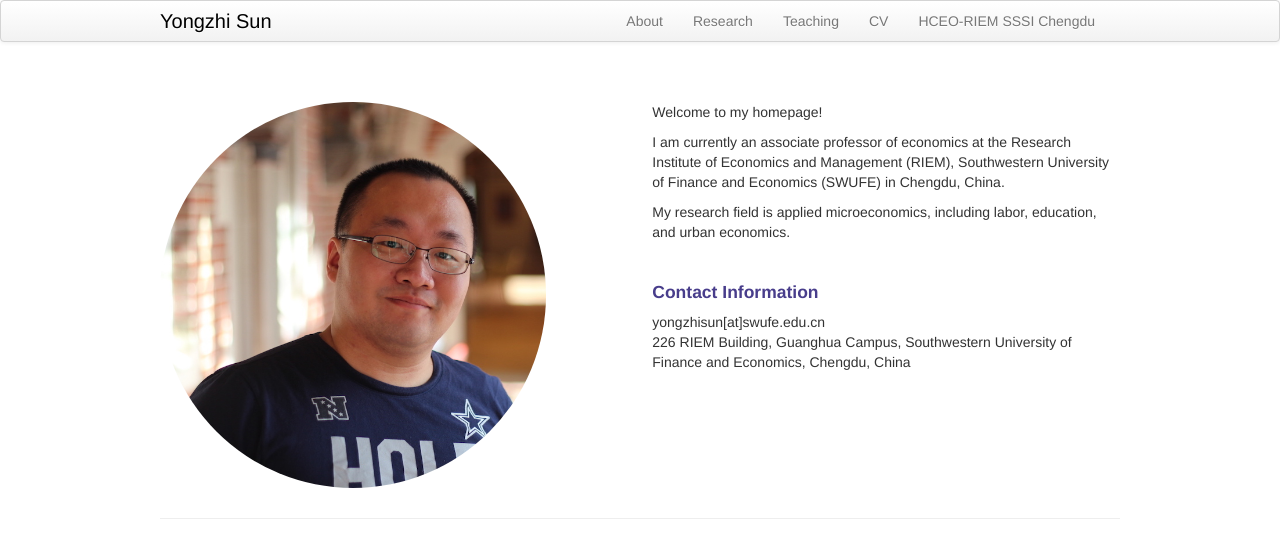
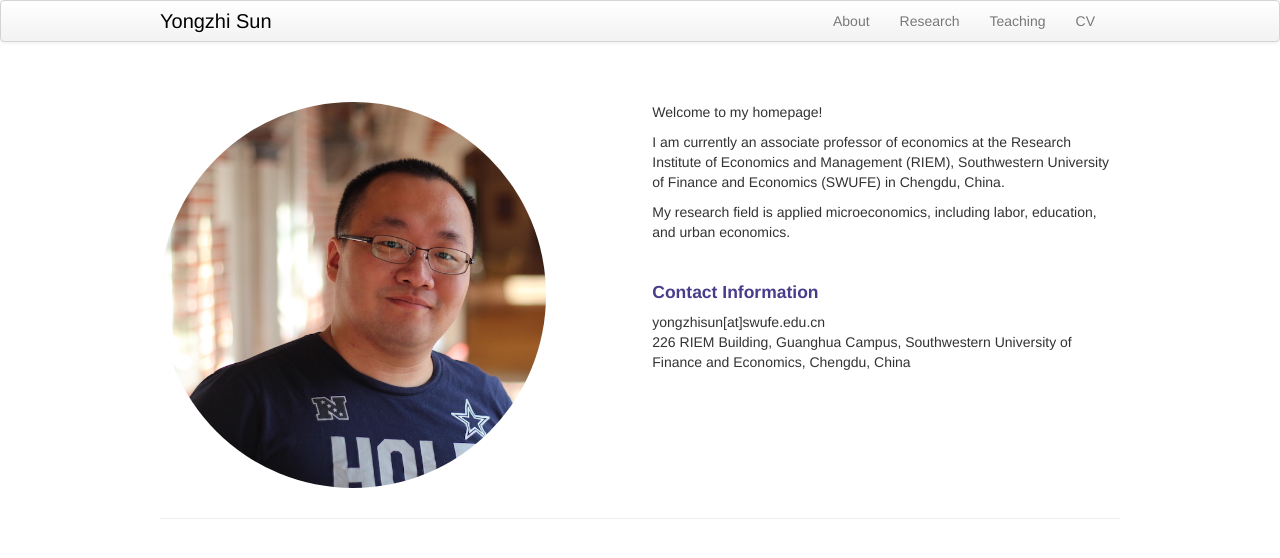
Before and after one commit to WEYoungkid/nzhao925.github.io, a Jekyll site: the page built from index.md, in a window 1280 px wide. Shown: the top 558 px of the page. Built offline with Jekyll 4.4.1, drawn with Linux system fonts in a browser that asks for light colours.

Commit message:
Update default.html

```diff
--- a/_includes/themes/twitter/default.html
+++ b/_includes/themes/twitter/default.html
@@ -53,7 +53,7 @@
               <li><a href="{{ BASE_PATH }}/research.html">Research</a></li>
               <li><a href="{{ BASE_PATH }}/teaching.html">Teaching</a></li>
               <li><a href="{{ BASE_PATH }}/ysun.pdf">CV</a></li>
-              <li><a href="{{ BASE_PATH }}/SSSI.html">HCEO-RIEM SSSI Chengdu</a></li>
+              <!-- <li><a href="{{ BASE_PATH }}/SSSI.html">HCEO-RIEM SSSI Chengdu</a></li> -->
           </ul>
         </div>
       </div>
```
